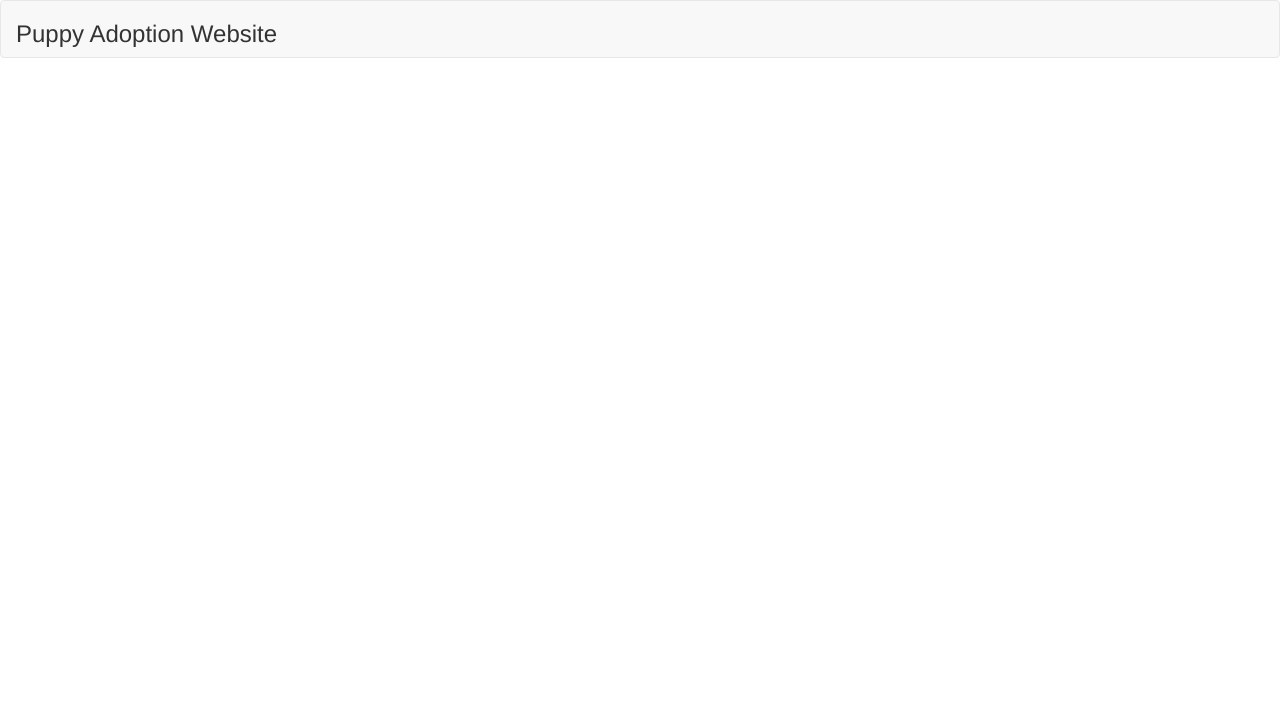
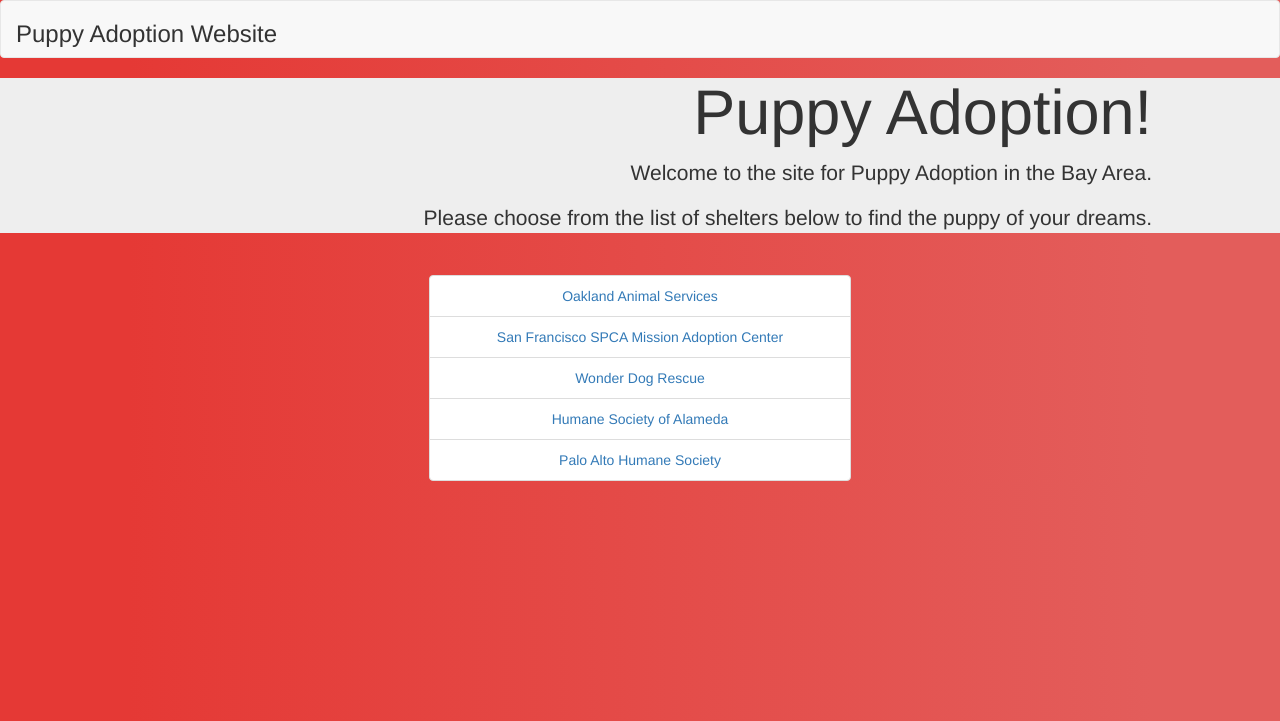
Before and after one commit to jasenc/puppies, a Flask app: page / in a window 1280 px wide. Shown: the top 721 px of the page. Run offline with Flask 2, Linux system fonts and the light colour scheme; data comes from the database, SQL or seed files in the repository; some libraries are stand-ins or nearby versions.

Commit message:
feat: index complete

```diff
--- a/puppies/static/main.css
+++ b/puppies/static/main.css
@@ -0,0 +1,20 @@
+body {
+  background: -webkit-linear-gradient(90deg, #e53935 10%, #e35d5b 90%); /* Chrome 10+, Saf5.1+ */
+  background:    -moz-linear-gradient(90deg, #e53935 10%, #e35d5b 90%); /* FF3.6+ */
+  background:     -ms-linear-gradient(90deg, #e53935 10%, #e35d5b 90%); /* IE10 */
+  background:      -o-linear-gradient(90deg, #e53935 10%, #e35d5b 90%); /* Opera 11.10+ */
+  background:         linear-gradient(90deg, #e53935 10%, #e35d5b 90%); /* W3C */
+}
+
+.jumbotron {
+  padding: 0 10%;
+  margin: 0 auto;
+  margin-bottom: 3em;
+  text-align: right;
+}
+
+.list-group {
+  width: 33%;
+  margin: 0 auto;
+  text-align: center;
+}
--- a/puppies/templates/index.html
+++ b/puppies/templates/index.html
@@ -23,7 +23,17 @@ Aug 17th, 2015 -->
         </div>
       </div>
     </nav>
+    <div class="jumbotron">
+      <h1>Puppy Adoption!</h1>
+      <p>Welcome to the site for Puppy Adoption in the Bay Area.</p>
+      <p>Please choose from the list of shelters below to find the puppy of your dreams.</p>
+    </div>
 
+    <ul class="list-group">
+      {% for s in shelters %}
+      <li class="list-group-item"><a href="#">{{ s.name }}</a></li>
+      {% endfor %}
+    </ul>
 
   </body>
 </html>
```
